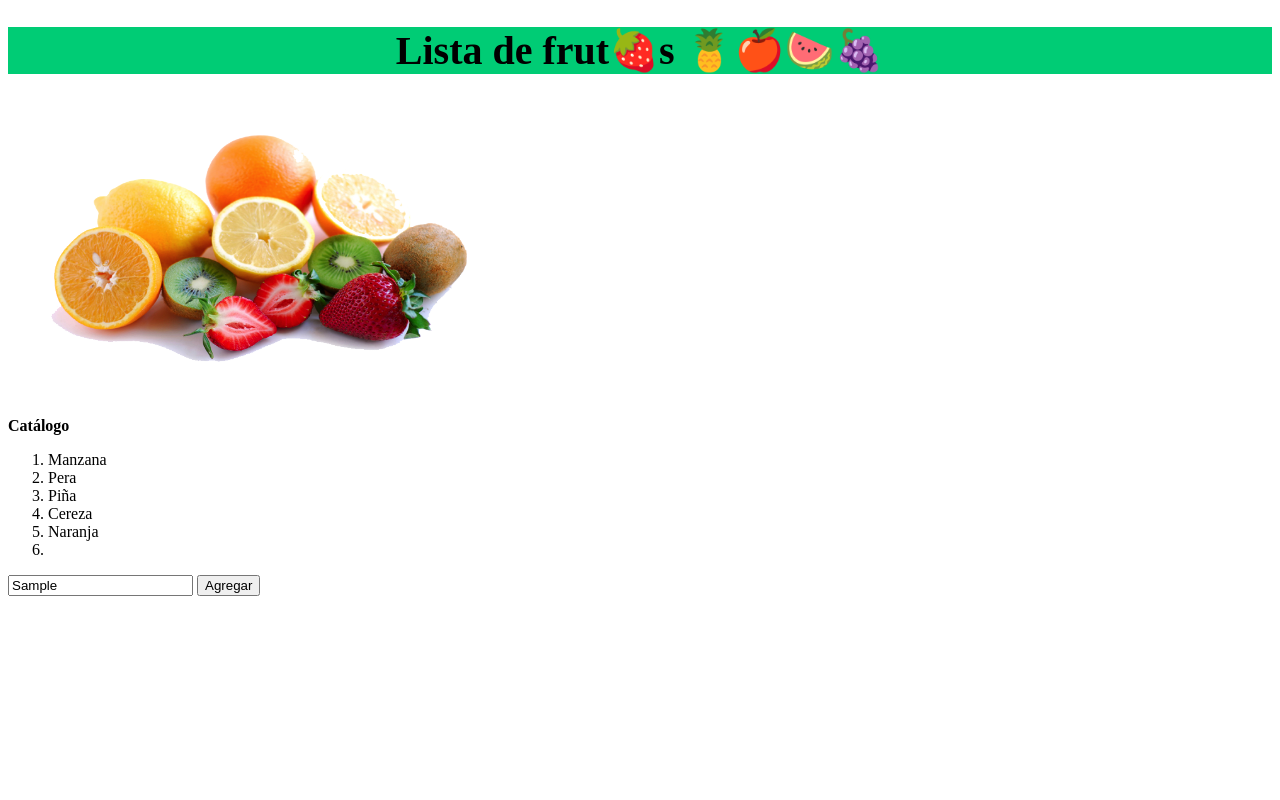
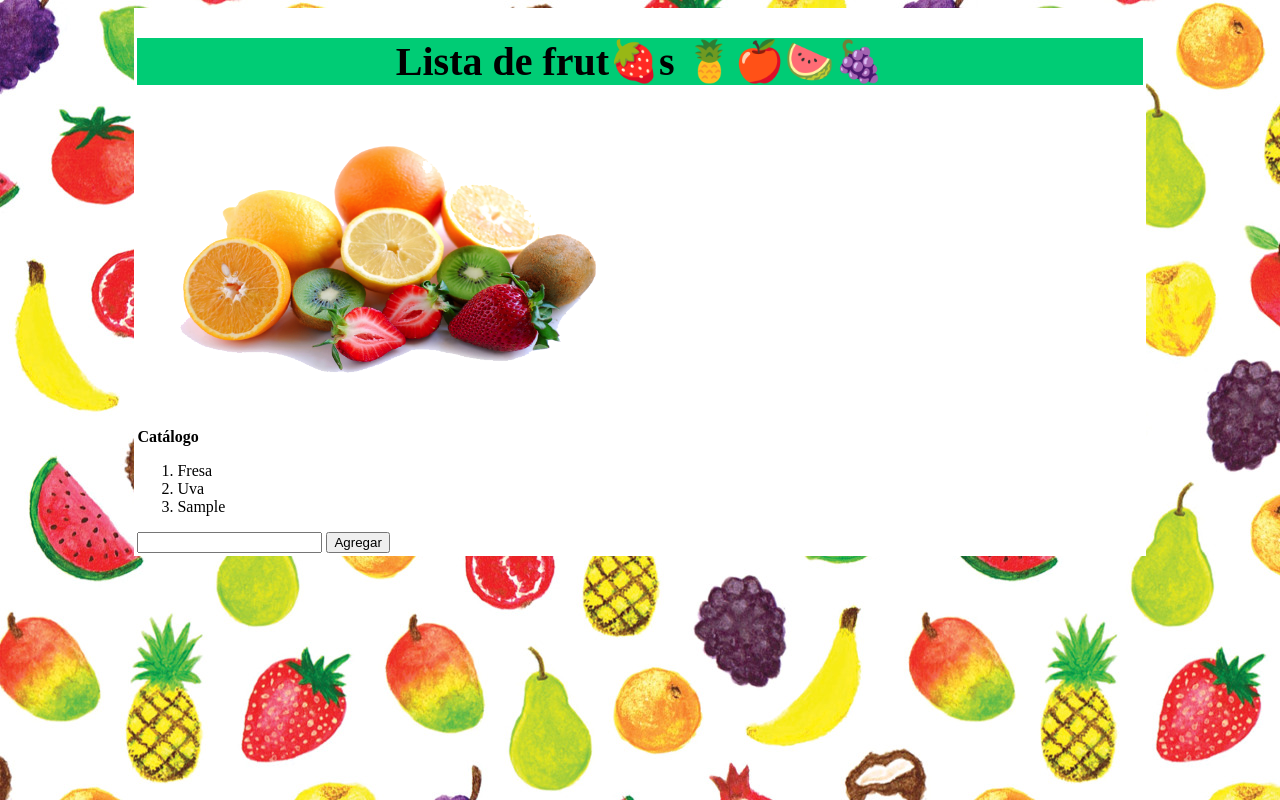
Before and after one commit to SilviaGuerra/Ejercicio-fruta, a plain HTML site: page index.html in a window 1280 px wide. Both pictures are taken after typing "Sample" into the empty fields and a click on the button "Agregar". Drawn offline with Linux system fonts and the light colour scheme.

Commit message:
ya funciono pero tuve que poner el js en html

```diff
--- a/index.html
+++ b/index.html
@@ -4,21 +4,31 @@
     <meta charset ="utf-8"/>
     <title>Ejercicio Fruta</title>
   </head>
-  <body>
-    <h1 style="background-color:#00CC75; text-align:center; font-size:40px">Lista de frut🍓s 🍍🍎🍉🍇</h1>
-    <img src="frutitas.png" width="500" height="300" align="center"/>
-    <p><b>Catálogo</b></p>
-    <ol>
-      <li>Manzana</li>
-      <li>Pera</li>
-      <li>Piña</li>
-      <li>Cereza</li>
-      <li>Naranja</li>
-      <li id="nuevaFruta"></li>
-    </ol>
-    <input type="text" id="fruta">
-    <button type="button" onclick="agregarFruta ()">Agregar</button>
-    <script ="javascript.js"></script>
-
+  <body background="fruits-pattern.jpg">
+    <table align="center" style="background-color:#FFFFFF" width=80%>
+      <tr>
+        <td>
+          <h1 style="background-color:#00CC75; text-align:center; font-size:40px">Lista de frut🍓s 🍍🍎🍉🍇</h1>
+          <img src="frutitas.png" width="500" height="300" align="center"/>
+          <p><b>Catálogo</b></p>
+          <ol id="lista">
+            <li>Fresa</li>
+            <li>Uva</li>
+          </ol>
+          <label for=""></label>
+          <input type="text" id="nuevaFruta" value="">
+          <button type="button" onclick="agregarCosa()">Agregar</button>
+          <script>
+          function agregarCosa(){
+            var entradaFruta = document.getElementById("nuevaFruta").value;//la nva fruta agregada se guarda en la var
+            var nuevoElemento = document.createElement("li"); //se crea un nvo elemento li vacio
+            nuevoElemento.innerHTML = entradaFruta; //la fruta ingresada se agrega a li
+            document.getElementById("lista").appendChild(nuevoElemento); //se llama a la lista hecha y se agrega la nva fruta
+            document.getElementById("nuevaFruta").value = ""; //se imprime la nueva fruta
+          }
+          </script>
+        </td>
+      </tr>
+    </table>
   </body>
 </html>
```
